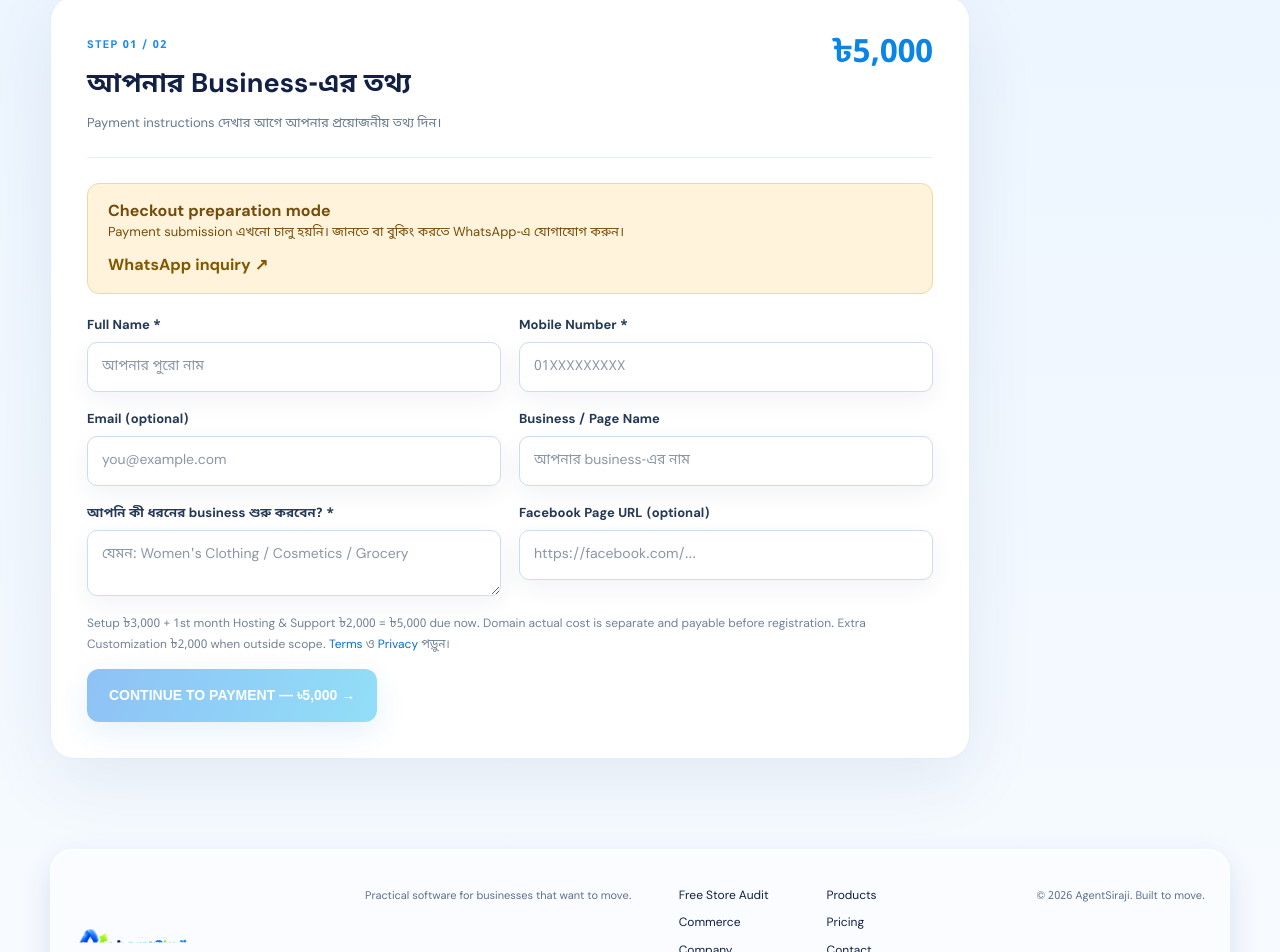
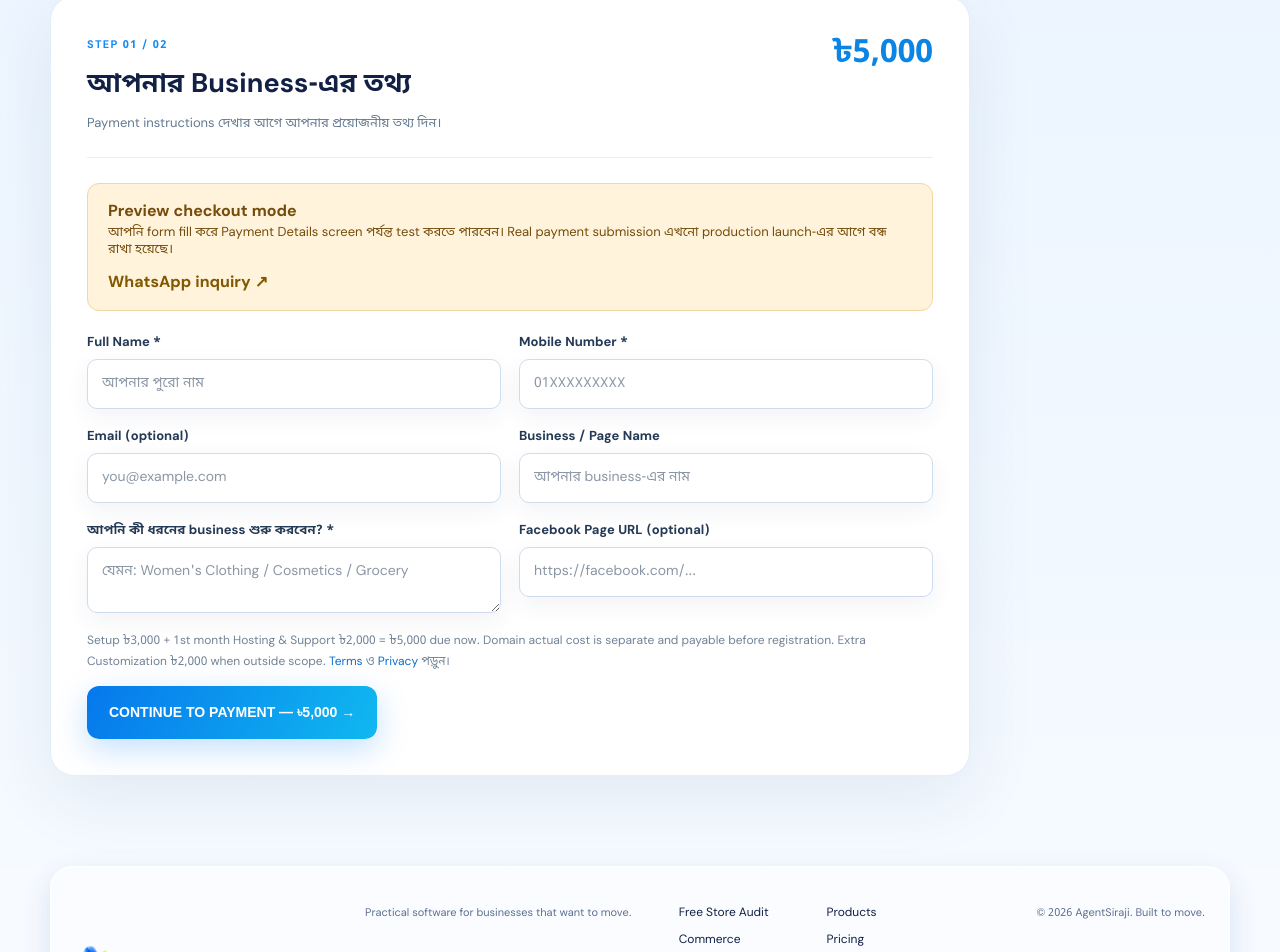
Before and after one commit to Minhazsiraji/AgentSiraji, a Next.js app: page /ecommerce-starter in a window 1280 px wide. Shown: the part 3836-4788 px from the top of the page. Built offline with nearby package versions, Linux system fonts and the light colour scheme; no server answers; the database is empty.

Commit message:
Allow preview checkout navigation while keeping real payment submission gated

```diff
--- a/components/StarterCheckout.tsx
+++ b/components/StarterCheckout.tsx
@@ -28,8 +28,13 @@ export function StarterCheckout({ enabled }: { enabled: boolean }) {
   const update = (key:keyof FormValues) => (value:string) => setForm(prev=>({...prev,[key]:value}));
   async function createOrder(event:FormEvent<HTMLFormElement>) {
     event.preventDefault();
-    if (!enabled) return;
-    setBusy(true); setError("");
+    setError("");
+    if (!enabled) {
+      setOrder({orderId:"PREVIEW-NOT-SAVED",accessToken:""});
+      setStatus("payment");
+      return;
+    }
+    setBusy(true);
     const consent=hasMarketingConsent();
     const eventId=createMetaEventId("starter_checkout");
     const ids=getMetaBrowserIdentifiers();
@@ -89,7 +94,7 @@ export function StarterCheckout({ enabled }: { enabled: boolean }) {
   return <div className={s.checkoutCard}>
     {status==="details" && <>
       <div className={s.checkoutHead}><div><span>STEP 01 / 02</span><h3>আপনার Business-এর তথ্য</h3><p>Payment instructions দেখার আগে আপনার প্রয়োজনীয় তথ্য দিন।</p></div><strong>৳5,000</strong></div>
-      {!enabled && <div className={s.notice} role="status"><strong>Checkout preparation mode</strong><p>Payment submission এখনো চালু হয়নি। জানতে বা বুকিং করতে WhatsApp-এ যোগাযোগ করুন।</p><a href={waUrl} target="_blank" rel="noopener noreferrer">WhatsApp inquiry ↗</a></div>}
+      {!enabled && <div className={s.notice} role="status"><strong>Preview checkout mode</strong><p>আপনি form fill করে Payment Details screen পর্যন্ত test করতে পারবেন। Real payment submission এখনো production launch-এর আগে বন্ধ রাখা হয়েছে।</p><a href={waUrl} target="_blank" rel="noopener noreferrer">WhatsApp inquiry ↗</a></div>}
       <form className={s.formGrid} onSubmit={createOrder}>
         {fieldLabel("Full Name *",form.fullName,update("fullName"),true,"text","আপনার পুরো নাম")}
         {fieldLabel("Mobile Number *",form.mobile,update("mobile"),true,"tel","01XXXXXXXXX")}
@@ -97,11 +102,12 @@ export function StarterCheckout({ enabled }: { enabled: boolean }) {
         {fieldLabel("Business / Page Name",form.businessName,update("businessName"),false,"text","আপনার business-এর নাম")}
         <label className={s.formField}><span>আপনি কী ধরনের business শুরু করবেন? *</span><textarea required maxLength={160} value={form.businessType} onChange={e=>update("businessType")(e.target.value)} placeholder="যেমন: Women's Clothing / Cosmetics / Grocery" rows={2}/></label>
         {fieldLabel("Facebook Page URL (optional)",form.facebookPage,update("facebookPage"),false,"url","https://facebook.com/...")}
-        <div className={s.formFull}><p>Setup ৳3,000 + 1st month Hosting & Support ৳2,000 = ৳5,000 due now. Domain actual cost is separate and payable before registration. Extra Customization ৳2,000 when outside scope. <a href="/terms">Terms</a> ও <a href="/privacy">Privacy</a> পড়ুন।</p><button className={s.primary} type="submit" disabled={!enabled||busy}>{busy?"Saving...":"CONTINUE TO PAYMENT — ৳5,000 →"}</button></div>
+        <div className={s.formFull}><p>Setup ৳3,000 + 1st month Hosting & Support ৳2,000 = ৳5,000 due now. Domain actual cost is separate and payable before registration. Extra Customization ৳2,000 when outside scope. <a href="/terms">Terms</a> ও <a href="/privacy">Privacy</a> পড়ুন।</p><button className={s.primary} type="submit" disabled={busy}>{busy?"Saving...":"CONTINUE TO PAYMENT — ৳5,000 →"}</button></div>
       </form>
     </>}
     {status==="payment" && <form onSubmit={submitPayment}>
       <div className={s.checkoutHead}><div><span>STEP 02 / 02</span><h3>Payment details submit করুন</h3><p>Order reference: {order?.orderId}</p></div><strong>৳5,000</strong></div>
+      {!enabled && <div className={s.notice} role="status"><strong>Preview only — do not transfer yet</strong><p>Payment instructions screenটি test করার জন্য খোলা হয়েছে। Real payment proof submission production activation-এর আগে disabled থাকবে।</p></div>}
       <div className={s.methodRow}><label><input type="radio" checked={paymentMethod==="BKASH"} onChange={()=>setPaymentMethod("BKASH")}/> bKash</label><label><input type="radio" checked={paymentMethod==="CITY_BANK"} onChange={()=>setPaymentMethod("CITY_BANK")}/> City Bank</label></div>
       <div className={s.paymentInstruction}>
         {paymentMethod==="BKASH"?<>
@@ -116,7 +122,7 @@ export function StarterCheckout({ enabled }: { enabled: boolean }) {
         {fieldLabel("Optional HTTPS proof link",proofUrl,setProofUrl,false,"url","https://...")}
         <div className={s.formFull}><small>Screenshot থাকলে WhatsApp-এ পাঠাতে পারেন। Screenshot এখানে upload হচ্ছে না; proof link optional।</small></div>
         <label className={s.confirm}><input type="checkbox" checked={paidConfirmed} onChange={e=>setPaidConfirmed(e.target.checked)}/><span>আমি ৳5,000 transfer করেছি এবং reference যাচাই করে লিখেছি।</span></label>
-        <div className={s.formFull}><button className={s.primary} type="submit" disabled={busy||!paidConfirmed}>{busy?"Submitting...":"SUBMIT PAYMENT INFORMATION →"}</button></div>
+        <div className={s.formFull}><button className={s.primary} type="submit" disabled={busy||!paidConfirmed||!enabled}>{busy?"Submitting...":enabled?"SUBMIT PAYMENT INFORMATION →":"PAYMENT SUBMISSION LOCKED IN PREVIEW"}</button></div>
       </div>
     </form>}
     {status==="received" && <div className={s.received} role="status"><span>✓</span><h3>{verifiedPaid?"Welcome to AgentSiraji":"Payment Information Received"}</h3><p>{verifiedPaid?"আপনার Payment verification সম্পন্ন হয়েছে। Onboarding-এর জন্য WhatsApp-এ যোগাযোগ করুন।":<>আমরা আপনার payment information পেয়েছি। এটি এখন <strong>Pending Verification</strong>। Bank/bKash receipt যাচাইয়ের পর আপনার onboarding শুরু হবে।</>}</p>{!verifiedPaid&&<p>Verification না হওয়া পর্যন্ত এই order-কে Paid বা Purchase হিসেবে গণনা করা হচ্ছে না।</p>}<button type="button" onClick={()=>void checkPaymentStatus()} disabled={busy} className={s.primary}>{busy?"Checking...":"CHECK PAYMENT STATUS"}</button>{checkMessage&&<p>{checkMessage}</p>}<p><a href={waUrl} target="_blank" rel="noopener noreferrer">Ask us on WhatsApp ↗</a></p></div>}
```
